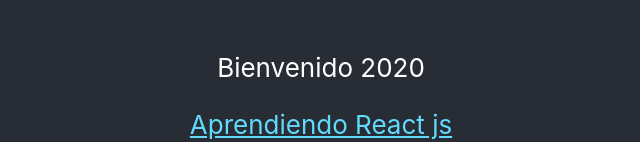
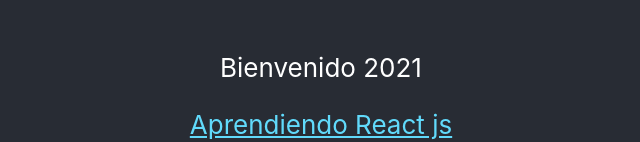
Before and after one commit to federicoimposti/coderhouse-entrega-1, a React (Create React App) app: page / in a window 1280 px wide. Shown: the part 477-619 px from the top of the page, without its empty margins (319-959 px from the left). Built offline with nearby package versions, Linux system fonts and the light colour scheme.

Commit message:
Update year react app

```diff
--- a/src/App.js
+++ b/src/App.js
@@ -7,7 +7,7 @@
       <header className="App-header">
         <img src={logo} className="App-logo" alt="logo" />
         <p>
-          Bienvenido 2020
+          Bienvenido 2021
         </p>
         <a
           className="App-link"
```
